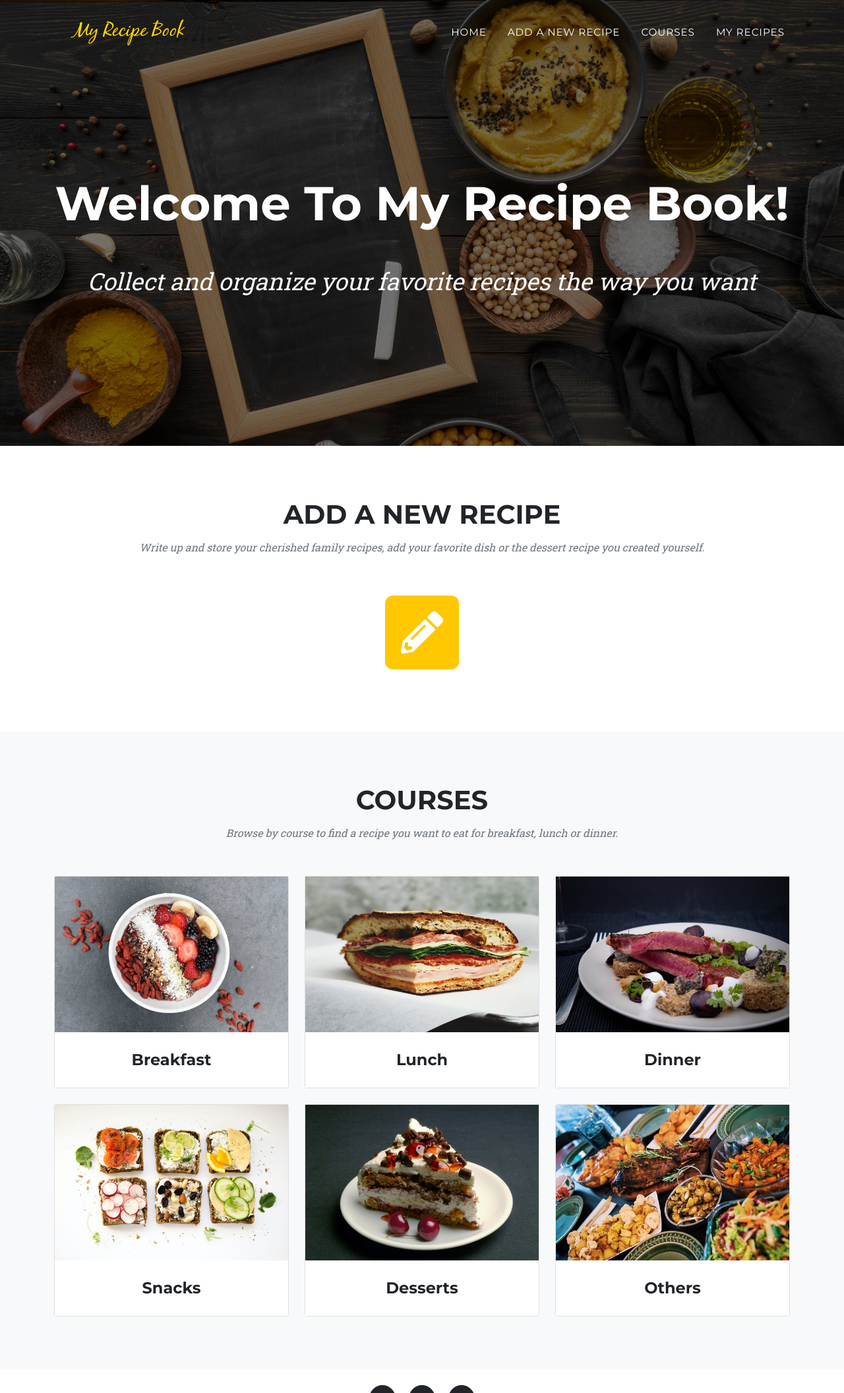
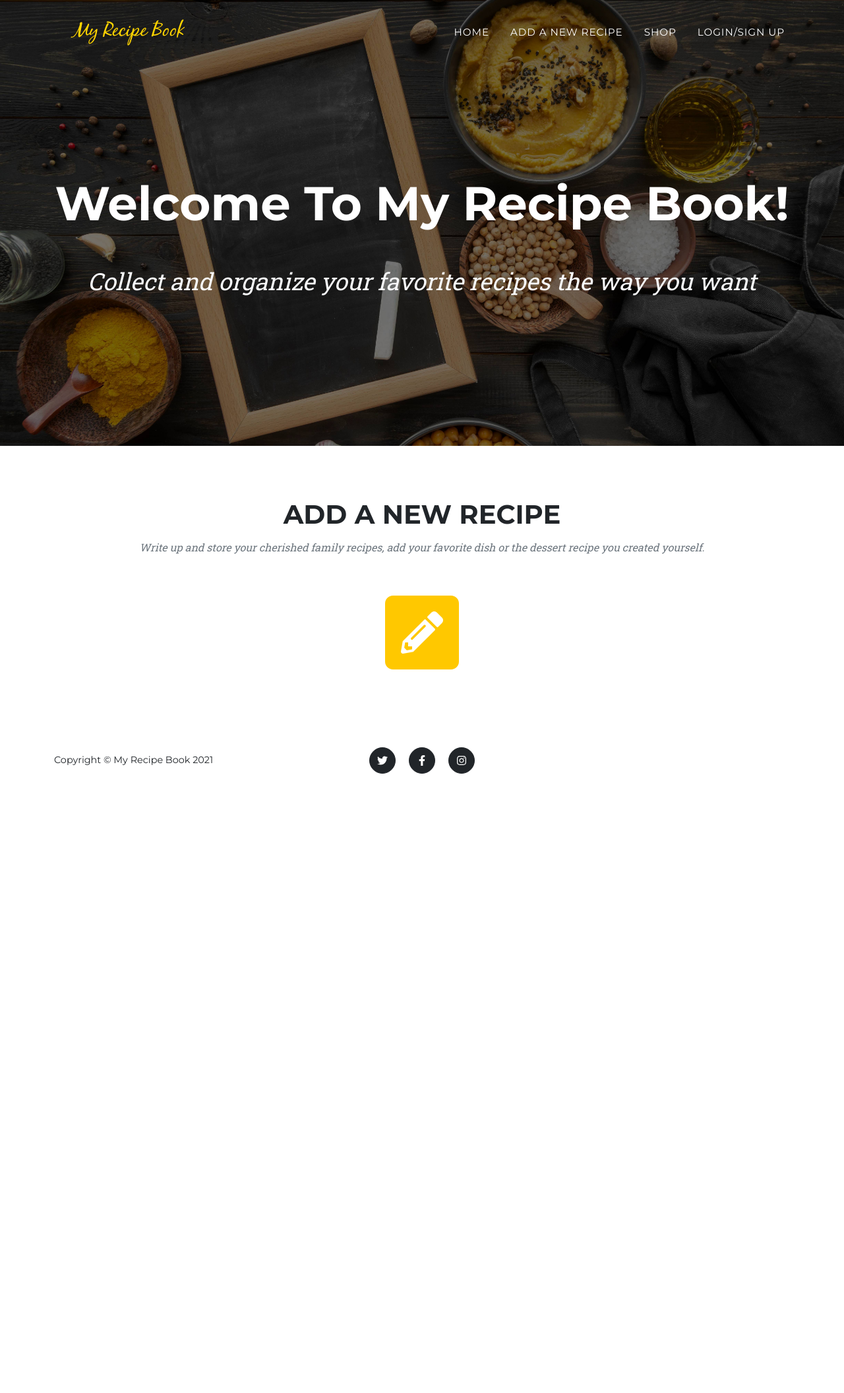
Before and after one commit to AnaStasia1331/ms4-recipe-book, a Django app: template home/templates/home/index.html in a window 1280 px wide. Shown: the top 2112 px of the page at 66% size. After the commit the page ends 1173 px from the top, so only its background shows below. Run offline with Django 3.2, Linux system fonts and the light colour scheme; the template is opened without the code that fills it, so the values that code supplies are empty; parts of the project's set-up code (start-up, migrations or seed data) failed here and were passed over; some libraries are stand-ins or nearby versions.

Commit message:
(not) show nav items and the course section on home page depending on user authentication; correct LOGIN_REDIRECT_URL to load index.html

```diff
--- a/home/templates/home/index.html
+++ b/home/templates/home/index.html
@@ -19,6 +19,7 @@
         </div>
     </section>
     <!-- Courses grid-->
+    {% if request.user.is_authenticated %}
     <section class="page-section bg-light" id="courses">
         <div class="container">
             <div class="text-center">
@@ -102,4 +103,6 @@
             </div>
         </div>
     </section>
+    {% else %}
+    {% endif %}
 {% endblock %}
--- a/recipe_book/settings.py
+++ b/recipe_book/settings.py
@@ -107,7 +107,7 @@ ACCOUNT_USERNAME_MIN_LENGTH = 5
 ACCOUNT_LOGIN_ATTEMPTS_LIMIT = 5
 SOCIALACCOUNT_QUERY_EMAIL = True
 LOGIN_URL = 'accounts/login/'
-LOGIN_REDIRECT_URL = '/success'
+LOGIN_REDIRECT_URL = '/'
 
 WSGI_APPLICATION = 'recipe_book.wsgi.application'
 
--- a/templates/base.html
+++ b/templates/base.html
@@ -29,10 +29,17 @@
                 <div class="collapse navbar-collapse" id="navbarResponsive">
                     <ul class="navbar-nav text-uppercase ms-auto py-4 py-lg-0">
                         {% block nav_items %}
-                        <li class="nav-item"><a class="nav-link" href="#">Home</a></li>
-                        <li class="nav-item"><a class="nav-link" href="#">Add a New Recipe</a></li>
-                        <li class="nav-item"><a class="nav-link" href="#">Courses</a></li>
-                        <li class="nav-item"><a class="nav-link" href="#">My Recipes</a></li>
+                            <li class="nav-item"><a class="nav-link" href="#">Home</a></li>
+                            <li class="nav-item"><a class="nav-link" href="#">Add a New Recipe</a></li>
+                            {% if request.user.is_authenticated %}
+                                <li class="nav-item"><a class="nav-link" href="#">My Recipes</a></li>
+                                <li class="nav-item"><a class="nav-link" href="#">Shop</a></li>
+                                <li class="nav-item"><a class="nav-link" href="#">My account</a></li>
+                                <li class="nav-item"><a class="nav-link" href="#">Cart</a></li>
+                            {% else %}
+                                <li class="nav-item"><a class="nav-link" href="#">Shop</a></li>
+                                <li class="nav-item"><a class="nav-link" href="#">Login/Sign Up</a></li>
+                            {% endif %}
                         {% endblock %}
                     </ul>
                 </div>
```
